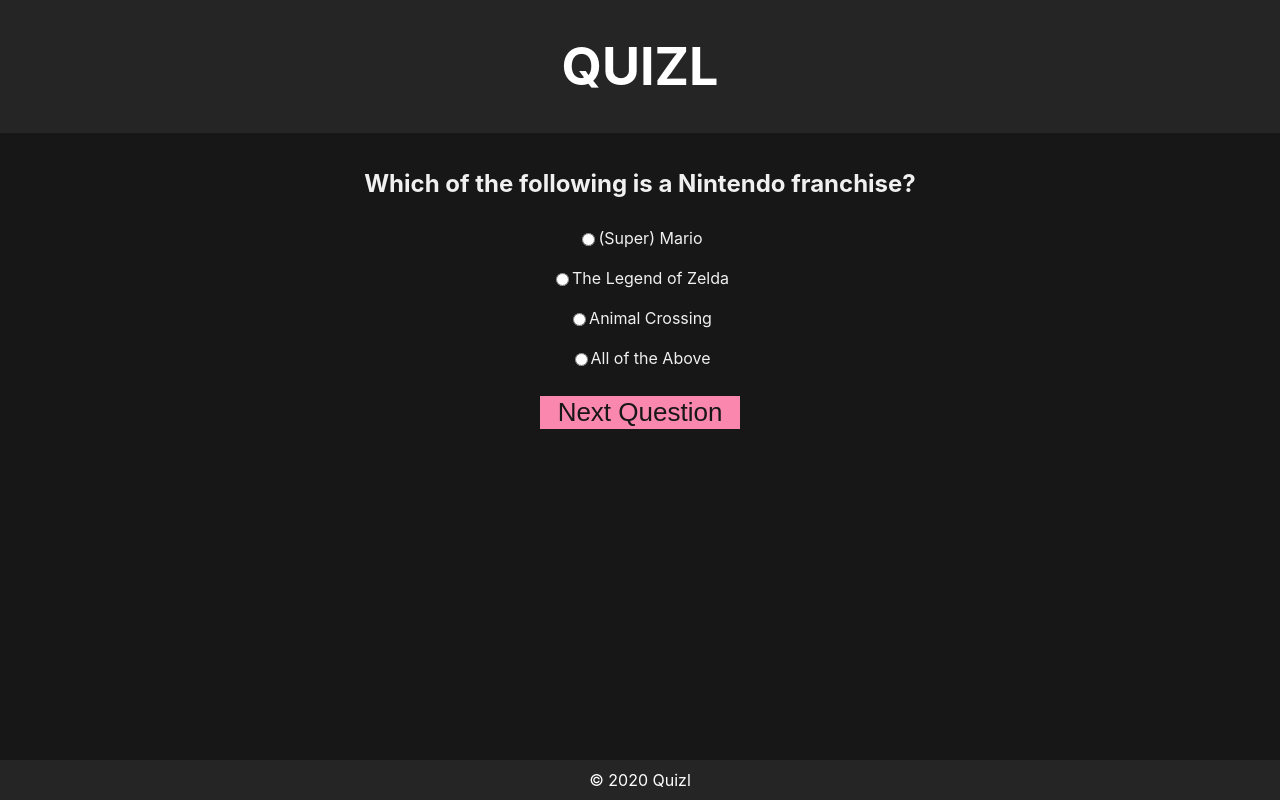
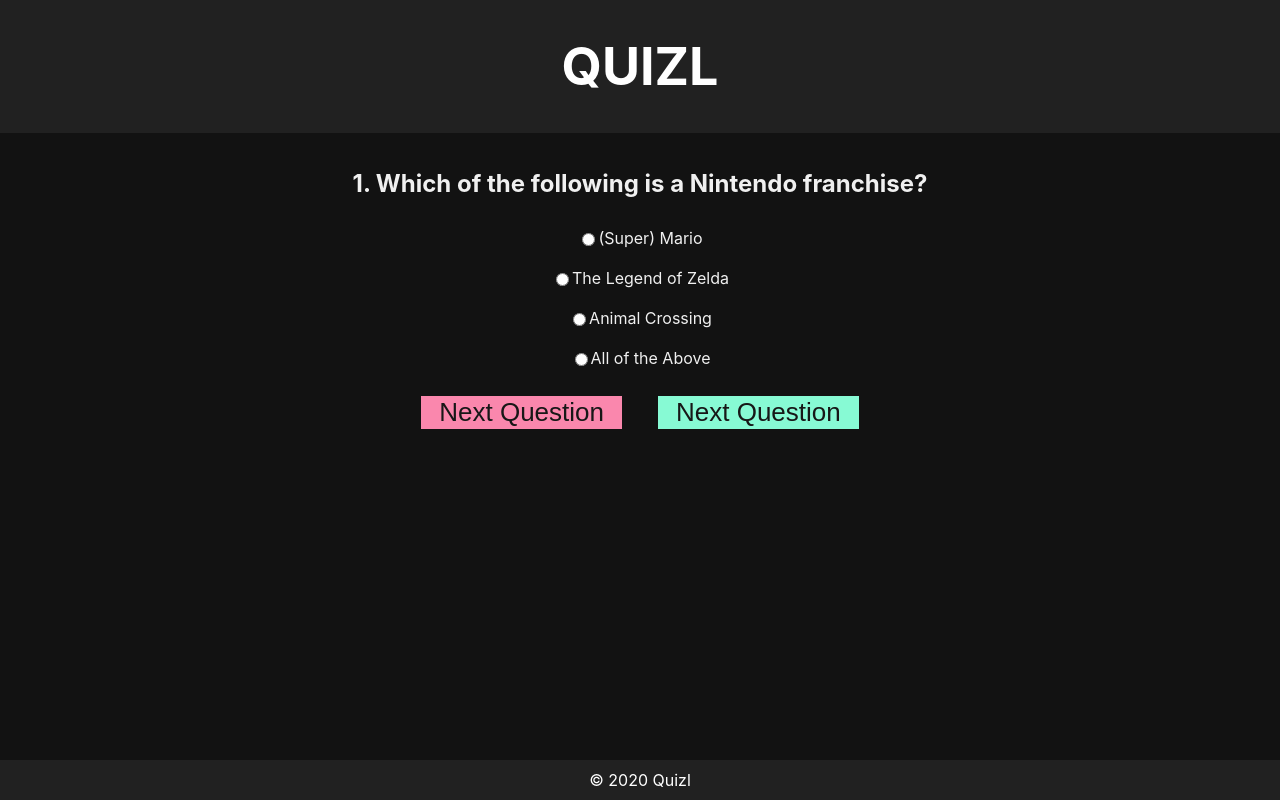
Before and after one commit to lsamano/quizl-client, a React (Create React App) app: page / in a window 1280 px wide. Built offline with nearby package versions, Linux system fonts and the light colour scheme; data requests are answered from the project's data file.

Commit message:
more slight styling edits

```diff
--- a/src/App.css
+++ b/src/App.css
@@ -4,7 +4,7 @@
 
 .App-header {
   /* background-color: #E91E63; */
-  background-color: #252525;
+  background-color: #212121;
   display: flex;
   flex-direction: column;
   align-items: center;
@@ -15,7 +15,7 @@
 
 footer {
   /* background-color: #E91E63; */
-  background-color: #252525;
+  background-color: #212121;
   display: flex;
   flex-direction: column;
   align-items: center;
@@ -60,7 +60,7 @@
 
 .choice:hover {
   /* background-color: #E91E63; */
-  background-color: #252525;
+  background-color: #262426;
   color: white;
 }
 
@@ -73,3 +73,22 @@
   padding-right: calc(2px + 2vmin);
   margin: calc(2px + 2vmin);
 }
+
+input[type=button] {
+  color: #171717;
+  /* background-color: #E91E63; */
+  background-color: #87fad4;
+  border-style: none;
+  padding-left: calc(2px + 2vmin);
+  padding-right: calc(2px + 2vmin);
+  margin: calc(2px + 2vmin);
+
+}
+
+input[type=submit]:hover {
+  background-color: #fcb7ce;
+}
+
+input[type=button]:hover {
+  background-color: #bbfce4;
+}
--- a/src/App.js
+++ b/src/App.js
@@ -26,7 +26,10 @@
       <main>
         {
           loaded &&
-          <QuestionContainer question={questionsArray[currentIndex]}/>
+          <QuestionContainer
+            question={questionsArray[currentIndex]}
+            questionNumber={currentIndex + 1}
+            />
         }
       </main>
       <footer>© 2020 Quizl</footer>
--- a/src/QuestionContainer.jsx
+++ b/src/QuestionContainer.jsx
@@ -1,19 +1,18 @@
 import React from 'react';
 import Choice from './Choice';
 
-const QuestionContainer = ({ question }) => {
+const QuestionContainer = ({ question, questionNumber }) => {
   const formattedChoices = question.choices.map(
     (text, index) => <Choice text={text} key={index}/>
 )
 
   return (
-    <div className="fade-in">
-      <h2>{question.text}</h2>
-      <form>
-        { formattedChoices }
-        <input type='submit' value="Next Question" />
-      </form>
-    </div>
+    <form className="fade-in">
+      <h2>{`${questionNumber}. ${question.text}`}</h2>
+      { formattedChoices }
+      <input type='submit' value="Next Question" />
+      <input type='button' value="Next Question" />
+    </form>
   )
 };
 
--- a/src/index.css
+++ b/src/index.css
@@ -1,7 +1,7 @@
 body {
   margin: 0;
   /* background-color: #FCE4EC; */
-  background-color: #171717;
+  background-color: #121212;
   /* color: #E91E63; */
   color: #f0f0f0;
   font-family: -apple-system, BlinkMacSystemFont, 'Segoe UI', 'Roboto', 'Oxygen',
```
